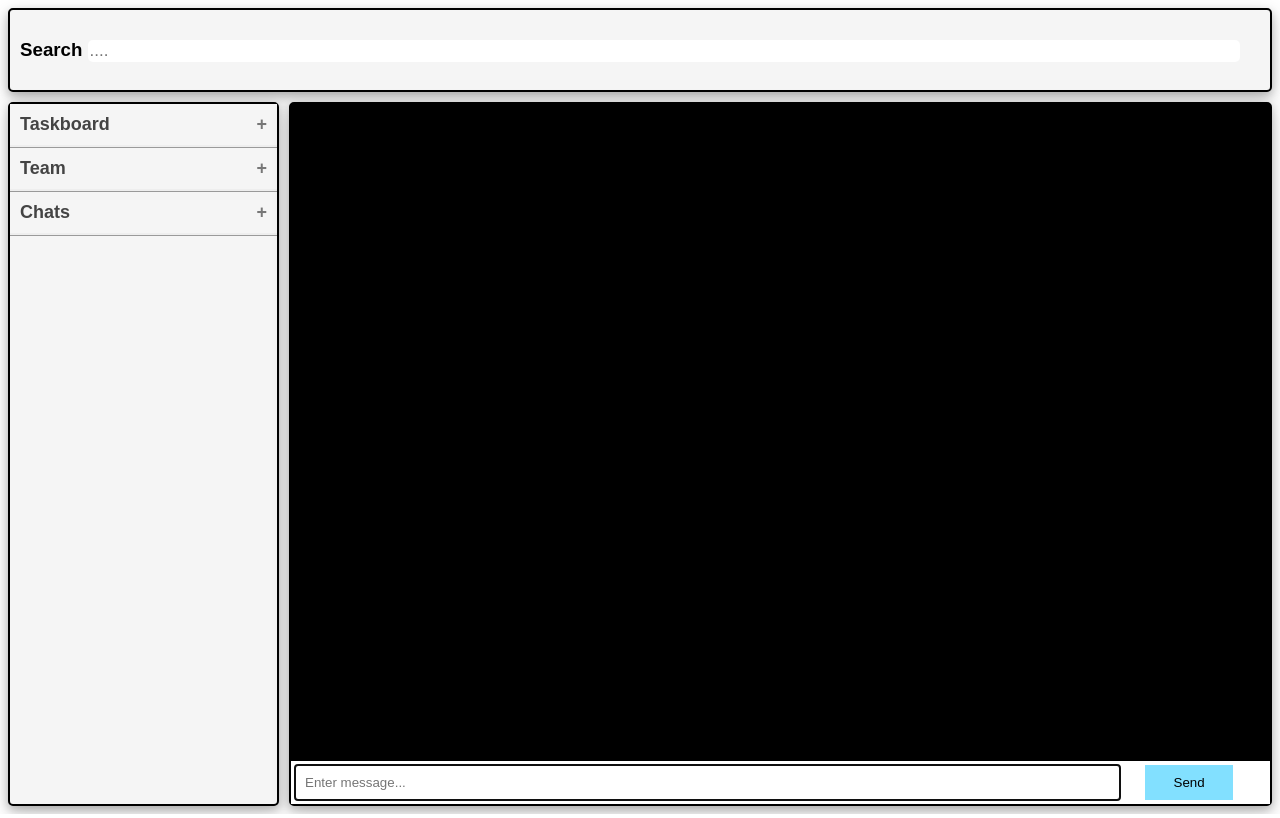
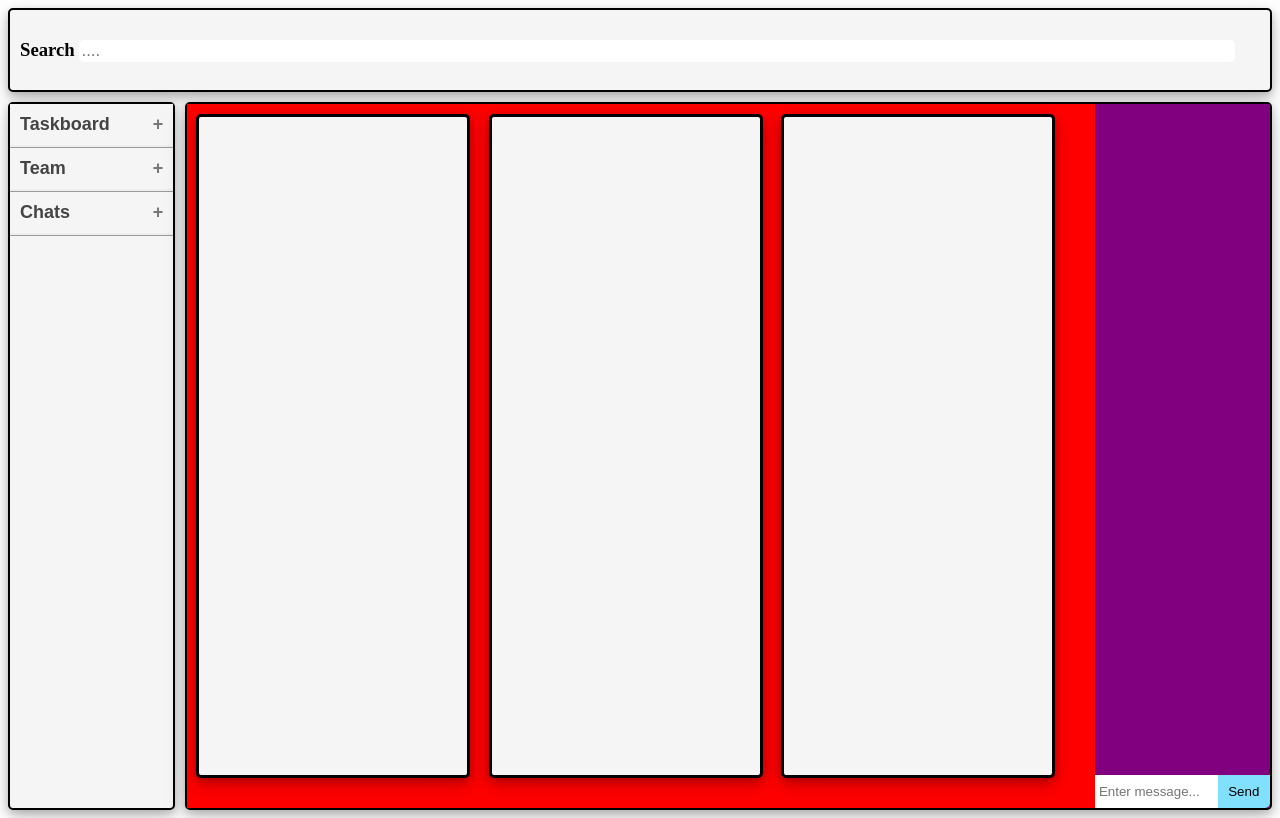
Before and after one commit to DevOP-424/DevOP, an Electron app: page Capstone Project/Project Code/client/index.html in a window 1280 px wide. Drawn offline with nearby package versions, Linux system fonts and the light colour scheme; no server answers.

Commit message:
First chat fixes
Hi mom!

```diff
--- a/Capstone Project/Project Code/client.js
+++ b/Capstone Project/Project Code/client/client.js
@@ -1,13 +1,13 @@
 var socket = io.connect('localhost:3000');
 
-const button = document.querySelector("#button");
-const message = document.querySelector("#txt");
+const chat_form = document.querySelector("#chatForm");
+const message = document.getElementById("txt");
 
 // submit text message without reload/refresh the page
-button.addEventListener("click", () => {
-  preventDefault();
-  socket.emit('chat_message', message.textContent);
-  message.textContent = '';
+chat_form.addEventListener("submit", (event) => {
+  event.preventDefault();
+  socket.emit('chat_message', message.value);
+  message.value = '';
 });
 
 // // submit text message without reload/refresh the page
@@ -19,15 +19,16 @@ button.addEventListener("click", () => {
 // });
 
 // append the chat text message
-socket.on('chat_message', function(msg){
-    console.log(msg);
-    document.querySelector("#messages").innerHTML = `<li>${msg}</li>`;
+socket.on('chat_message', (msg) => {
+    let old = document.querySelector("#messages").innerHTML;
+    old += `<li>${msg}</li>`;
+    document.querySelector("#messages").innerHTML = old;
 });
 
 // append text if someone is online
-socket.on('is_online', function(username) {
-    $('#messages').append($('<li>').html(username));
-});
+// socket.on('is_online', (username) => {
+//     $('#messages').append($('<li>').html(username));
+// });
 
 // ask username
 let username = 'chris';
--- a/Capstone Project/Project Code/index.html
+++ b/Capstone Project/Project Code/client/index.html
@@ -16,7 +16,7 @@
       <input type="text" placeholder="....">
     </h3>
   </div>
-  <div class="left" ">
+  <div class="left">
     <button class="accordion">Taskboard</button>
     <div class="panel">
       <p>My Taskboard</p>
@@ -33,16 +33,24 @@
       <p>Kacheef Whites</p>
     </div>
   </div>
-  <div class="middle">
-    <ul id="messages"></ul>
-    <form id="chatForm">
-      <input id="txt" autocomplete="off" autofocus="on" placeholder="Enter message..." /><button id = "button">Send</button>
-    </form>
+  <div class="main-content">
+
+    <div class="column-container">
+      <div class="column" id="col1"></div>
+      <div class="column" id="col2"></div>
+      <div class="column" id="col3"></div>
+    </div>
+    <div class="chat-container">
+      <ul id="messages"></ul>
+        <form id="chatForm">
+          <input id="txt" type="text" autocomplete="off" autofocus="on" placeholder="Enter message..." /><button id = "button">Send</button>
+        </form>
+    </div>
   </div>
 
   </div>
 </div>
 <script src="https://cdn.socket.io/3.1.1/socket.io.min.js"></script>
-<script src = 'client.js'></script>
+<script src='client.js'></script>
 </body>
 </html>
--- /dev/null
+++ b/Capstone Project/Project Code/client/style.css
@@ -0,0 +1,206 @@
+*:focus {
+  outline: none;
+}
+
+.chat-container {
+  background: purple;
+  display: flex;
+  flex-direction: column;
+  justify-content: flex-end;
+
+}
+
+.chat-container > form {
+  padding: 0px;
+  bottom: 0;
+  width: 100%;
+  height: 5%;
+  flex-direction: unset;
+  border: none;
+
+}
+
+.chat-container > form input {
+  width: 66%;
+  height: 100%;
+  padding: 0px;
+  border: none;
+}
+
+.chat-container > form input[type="text"] {
+  padding-left: 2%;
+  padding-right: 2%;
+}
+
+.chat-container > form button {
+  width: 30%;
+  background: rgb(130, 224, 255);
+  height: 100%;
+  padding: 0px;
+  border: none;
+  border-bottom-right-radius: 5px;
+}
+
+#messages {
+  list-style-type: none;
+  margin: 0;
+  padding: 0;
+  height: 100%;
+  width: 100%;
+}
+
+#messages li {
+  padding: 5px 10px;
+  background: limegreen;
+}
+
+#messages li:nth-child(odd) {
+  background: grey;
+}
+
+/* Style the header */
+.header {
+  grid-area: header;
+  background-color: white;
+  padding: 10px;
+  box-shadow: 0 4px 8px 0 rgba(0, 0, 0, 0.2), 0 6px 20px 0 rgba(0, 0, 0, 0.19);
+  border-radius: 5px;
+  border-style: solid;
+  border-width: 2px;
+  background-color: whitesmoke;
+
+
+}
+.header input[type=text] {
+  background-color: white;
+  border-radius: 5px;
+  border: none;
+  outline: none;
+  font-size: 17px;
+  width: 90vw;
+
+}
+
+/* The grid container */
+.grid-container {
+  display: grid;
+  grid-row-gap: 10px;
+  grid-template-areas:
+    'header header header header header header header header header header'
+    'left main-content main-content main-content main-content main-content main-content main-content main-content main-content ';
+  grid-column-gap: 10px;
+  height: auto;
+
+}
+
+.left {
+  height: 88vh;
+  max-height: 88vh;
+}
+
+/* Style the left column */
+.left {
+  grid-area: left;
+  border-radius: 5px;
+  box-shadow: 0 4px 8px 0 rgba(0, 0, 0, 0.2), 0 6px 20px 0 rgba(0, 0, 0, 0.19);
+  border-style: solid;
+  border-width: 2px;
+  background-color: whitesmoke;
+  }
+
+/* Style the main-content class */
+.main-content {
+  grid-area: main-content;
+  border-radius: 5px;
+  box-shadow: 0 4px 8px 0 rgba(0, 0, 0, 0.2), 0 6px 20px 0 rgba(0, 0, 0, 0.19);
+  border-style: solid;
+  border-width: 2px;
+  background-color: whitesmoke;
+  text-align: left;
+  display: flex;
+  justify-content: center;
+  height: 88vh;
+  max-height: 88vh;
+  position: relative;
+}
+
+/* Responsive layout - makes the three columns stack on top of each other instead of next to each other */
+@media (max-width: 600px) {
+    .grid-container  {
+      grid-template-areas:
+    'header header header header header header header header header header'
+    'left main-content main-content main-content main-content main-content main-content main-content main-content main-content ';
+    }
+
+    #col3 {
+      visibility: hidden;
+    }
+  }
+
+.accordion {
+  background-color: whitesmoke;
+  color: #444;
+  cursor: pointer;
+  padding: 10px;
+  width: 100%;
+  border: none;
+  text-align: left;
+  outline: none;
+  font-size: 15px;
+  transition: 0.4s;
+  font-size:large;
+  font-weight: bold;
+  border-bottom-style:ridge;
+
+}
+
+.accordion:after {
+  content: '\002B';
+  color: #777;
+  font-weight: bold;
+  float: right;
+  margin-left: 5px;
+}
+
+.active::after {
+  content: "\2212";
+}
+
+.panel {
+  padding: 0 10px;
+  background-color: whitesmoke;
+  max-height: 0;
+  overflow: hidden;
+  transition: max-height 0.2s ease-out;
+  text-indent: 5%;
+}
+
+.column-container {
+  display: flex;
+  float: left;
+  background-color: red;
+  width: 100%
+}
+
+.column {
+  border-radius: 5px;
+  border:solid;
+  width: 250px;
+  height: 80vh;
+  padding: 1%;
+  margin: 1%;
+  box-shadow: 0 4px 8px 0 rgba(0, 0, 0, 0.2), 0 6px 20px 0 rgba(0, 0, 0, 0.19);
+  background-color: whitesmoke;
+  float: left;
+
+}
+
+.column input[type=text]{
+  border-style: none;
+  border-radius: 5px;
+  font-size: 15px;
+  font-weight: bold;
+  float: left;
+  outline: none;
+  background-color: whitesmoke;
+}
--- a/Capstone Project/Project Code/style.css
+++ /dev/null
@@ -1,164 +0,0 @@
-* {box-sizing: border-box; }
-
-  form { background: #fff; padding: 3px; position: absolute; bottom: 0; width: 100%; border-color: #000; border-top-style: solid; border-top-width: 1px;}
-  form input { border-style: solid; border-width: 1px; padding: 10px; width: 85%; margin-right: .5%;  }
-  form button { width: 9%; background: rgb(130, 224, 255); border: none; padding: 10px; margin-left: 2%; }
-
-  #messages {
-    list-style-type: none;
-    margin: 0;
-    padding: 0;
-    background-color: black;
-    height: 100%;
-    width: 100%;
-    color:white;
-
-  }
-  #messages li { padding: 5px 10px; }
-  #messages li:nth-child(odd) { background: whitesmoke; }
-
-  body {
-    font-family: Arial, Helvetica, sans-serif;
-    background-color: white;
-
-  }
-
-/* Style the header */
-.header {
-  grid-area: header;
-  background-color: white;
-  padding: 10px;
-  box-shadow: 0 4px 8px 0 rgba(0, 0, 0, 0.2), 0 6px 20px 0 rgba(0, 0, 0, 0.19);
-  border-radius: 5px;
-  border-style: solid;
-  border-width: 2px;
-  background-color: whitesmoke;
-
-
-}
-.header input[type=text] {
-  background-color: white;
-  border-radius: 5px;
-  border: none;
-  outline: none;
-  font-size: 17px;
-  width: 90vw;
-
-}
-
-/* The grid container */
-.grid-container {
-  display: grid;
-  grid-row-gap: 10px;
-  grid-template-areas:
-    'header header header header header header header header header header'
-    'left middle middle middle middle middle middle middle middle middle ';
-  grid-column-gap: 10px;
-  height: auto;
-
-}
-
-.left{
-  height: 88vh;
-  max-height: 88vh;
-}
-.middle{
-
-  height: 88vh;
-  max-height: 88vh;
-  position: relative;
-}
-
-/* Style the left column */
-.left {
-  grid-area: left;
-  border-radius: 5px;
-  box-shadow: 0 4px 8px 0 rgba(0, 0, 0, 0.2), 0 6px 20px 0 rgba(0, 0, 0, 0.19);
-  border-style: solid;
-  border-width: 2px;
-  background-color: whitesmoke;
-  }
-
-/* Style the middle column */
-.middle {
-  grid-area: middle;
-  border-radius: 5px;
-  box-shadow: 0 4px 8px 0 rgba(0, 0, 0, 0.2), 0 6px 20px 0 rgba(0, 0, 0, 0.19);
-  border-style: solid;
-  border-width: 2px;
-  background-color: whitesmoke;
-  text-align: left;
-}
-
-span{
-  float: unset;
-}
-
-/* Responsive layout - makes the three columns stack on top of each other instead of next to each other */
-@media (max-width: 600px) {
-    .grid-container  {
-      grid-template-areas:
-      'header header header header header header '
-      'left middle middle middle middle middle ';
-    }
-  }
-
-.accordion {
-  background-color: whitesmoke;
-  color: #444;
-  cursor: pointer;
-  padding: 10px;
-  width: 100%;
-  border: none;
-  text-align: left;
-  outline: none;
-  font-size: 15px;
-  transition: 0.4s;
-  font-size:large;
-  font-weight: bold;
-  border-bottom-style:ridge;
-
-}
-
-
-.accordion:after {
-  content: '\002B';
-  color: #777;
-  font-weight: bold;
-  float: right;
-  margin-left: 5px;
-}
-
-.active:after {
-  content: "\2212";
-}
-
-.panel {
-  padding: 0 10px;
-  background-color: whitesmoke;
-  max-height: 0;
-  overflow: hidden;
-  transition: max-height 0.2s ease-out;
-  text-indent: 5%;
-}
-.column{
-  border-radius: 5px;
-  border:solid;
-  width: 250px;
-  height: 80vh;
-  padding: 1%;
-  margin: 1%;
-  box-shadow: 0 4px 8px 0 rgba(0, 0, 0, 0.2), 0 6px 20px 0 rgba(0, 0, 0, 0.19);
-  background-color: whitesmoke;
-  float: left;
-
-}
-.column input[type=text]{
-  border-style: none;
-  border-radius: 5px;
-  font-size: 15px;
-  font-weight: bold;
-  float: left;
-  outline: none;
-  background-color: whitesmoke;
-}
```
Also changed, not shown: Capstone Project/Project Code/main.js (+19 -19 lines), 1 other file.
